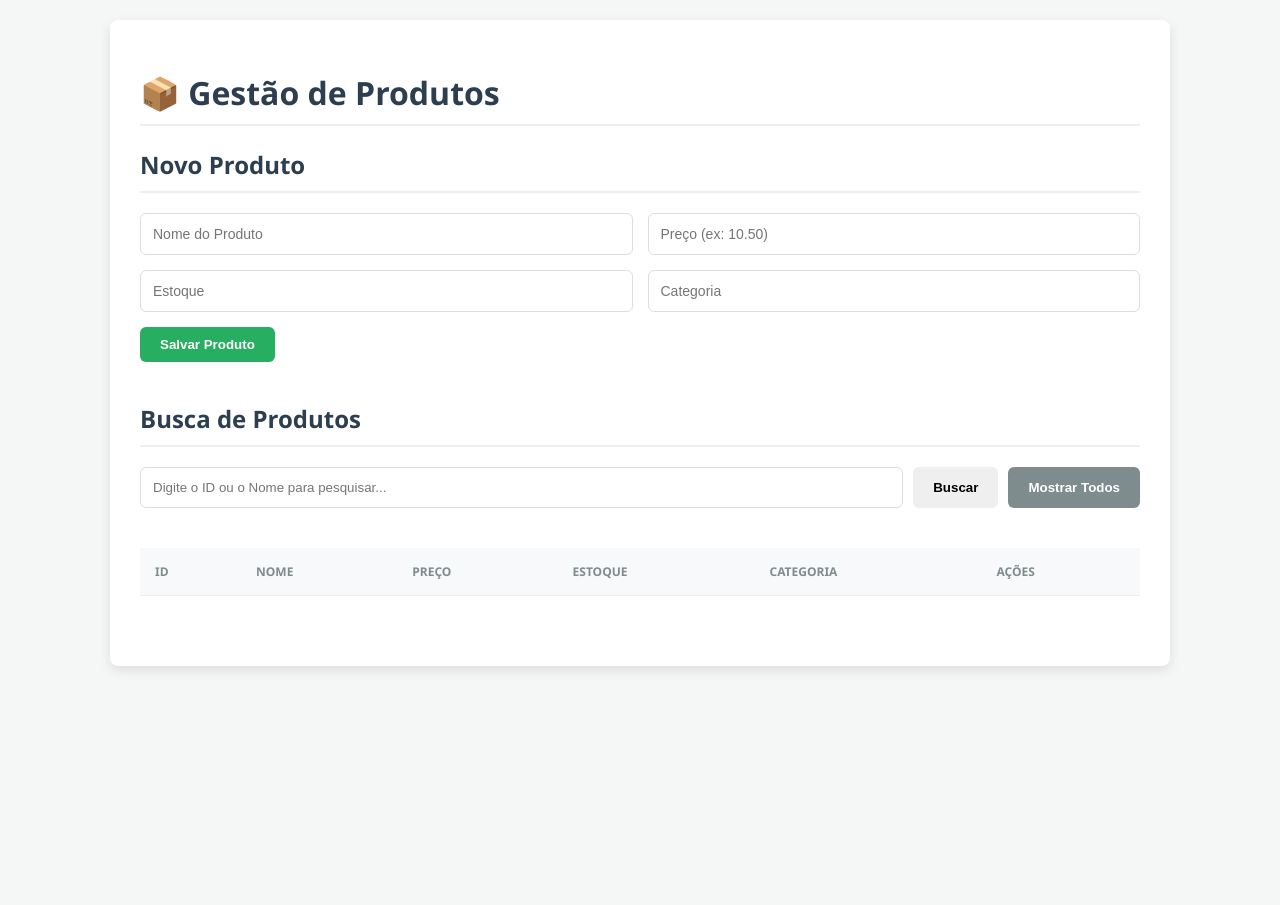
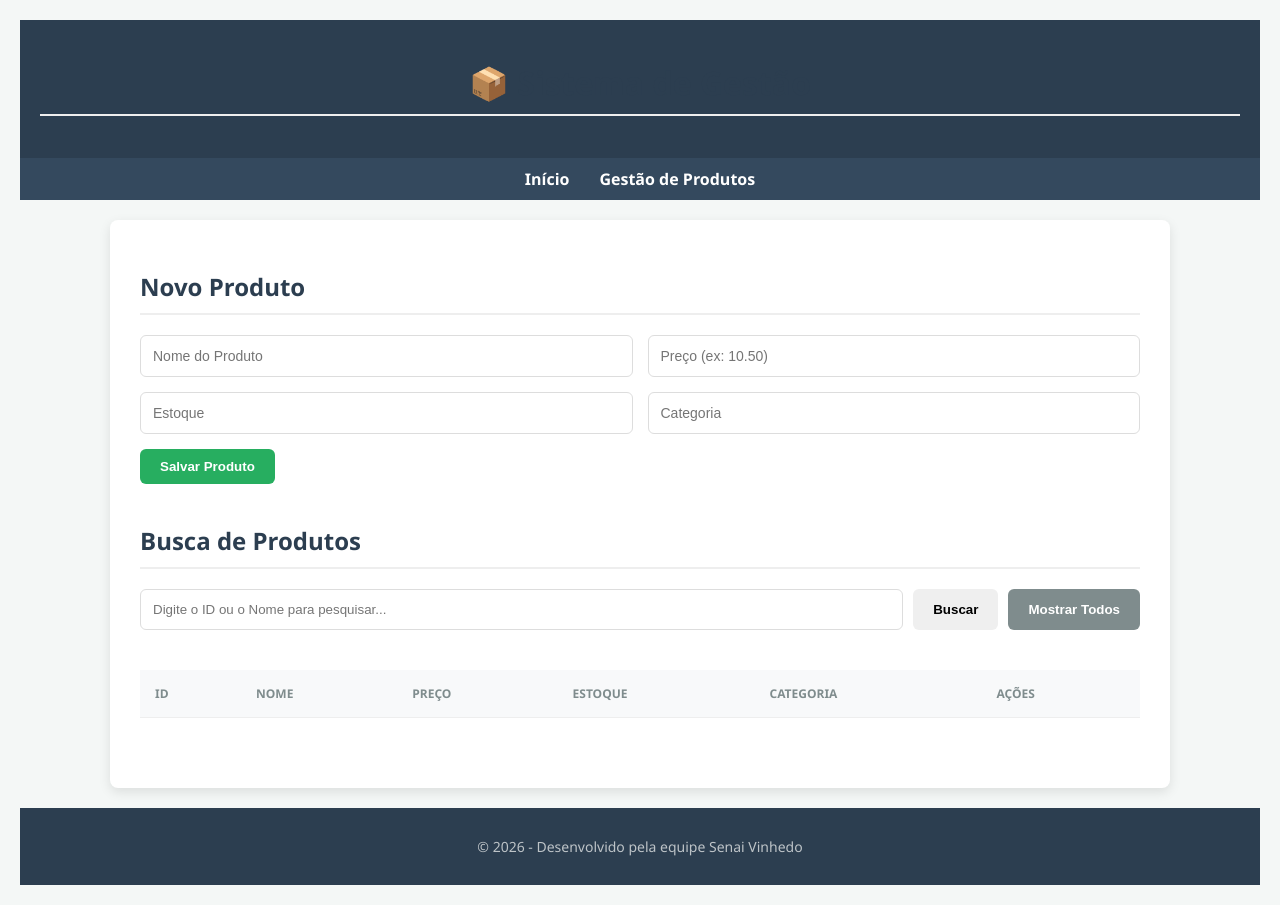
Before and after one commit to AntonioTupi/api-pg1, a website: page public/index.html in a window 1280 px wide. Before the commit the page ends 800 px from the top, so only its background shows below. Drawn offline with Linux system fonts and the light colour scheme; no server answers.

Commit message:
criação da home page

```diff
--- a/public/index.html
+++ b/public/index.html
@@ -10,10 +10,19 @@
 </head>
 
 <body>
+    <header>
+        <h1>📦 Sistema de Gestão</h1>
+    </header>
+
+    <nav>
+        <ul>
+            <li><a href="home.html">Início</a></li>
+            <li><a href="index.html">Gestão de Produtos</a></li>
+        </ul>
+    </nav>
+
     <!-- Container principal que centraliza o conteúdo da página -->
     <div class="container">
-        <h1>📦 Gestão de Produtos</h1>
-
         <!-- Formulário de Cadastro/Edição -->
         <section class="form-section">
             <!-- Título do formulário, que muda entre "Novo Produto" e "Editando Produto" -->
@@ -78,6 +87,10 @@
         <!-- Link para o arquivo JavaScript externo que contém a lógica da página -->
         <script src="script.js"></script>
     </div>
+
+    <footer>
+        <p>&copy; 2026 - Desenvolvido pela equipe Senai Vinhedo</p>
+    </footer>
 </body>
 
 </html>
--- a/public/style.css
+++ b/public/style.css
@@ -16,7 +16,7 @@ body {
 .container {
     max-width: 1000px;
     /* Largura máxima do container */
-    margin: auto;
+    margin: 20px auto;
     /* Centraliza o container na página */
     background: white;
     /* Fundo branco para o conteúdo */
@@ -26,6 +26,59 @@ body {
     /* Cantos arredondados */
     box-shadow: 0 4px 12px rgba(0, 0, 0, 0.1);
     /* Sombra suave */
+    flex: 1;
+}
+
+/* Novos estilos para Header, Nav e Footer */
+header {
+    background-color: #2c3e50;
+    color: white;
+    padding: 20px;
+    text-align: center;
+}
+
+nav {
+    background-color: #34495e;
+    padding: 10px 0;
+}
+
+nav ul {
+    list-style: none;
+    display: flex;
+    justify-content: center;
+    gap: 30px;
+    margin: 0;
+    padding: 0;
+}
+
+nav a {
+    color: white;
+    text-decoration: none;
+    font-weight: bold;
+    font-size: 16px;
+    transition: color 0.3s;
+}
+
+nav a:hover {
+    color: #3498db;
+}
+
+footer {
+    background-color: #2c3e50;
+    color: #bdc3c7;
+    text-align: center;
+    padding: 15px;
+    font-size: 14px;
+    margin-top: auto;
+}
+
+/* Estilos para a Home */
+.home-img {
+    width: 100%;
+    max-height: 400px;
+    object-fit: cover;
+    border-radius: 8px;
+    margin-top: 20px;
 }
 
 /* Estilos para títulos h1 e h2 */
```
Also changed, not shown: public/home.html (added, +38 -0 lines).
